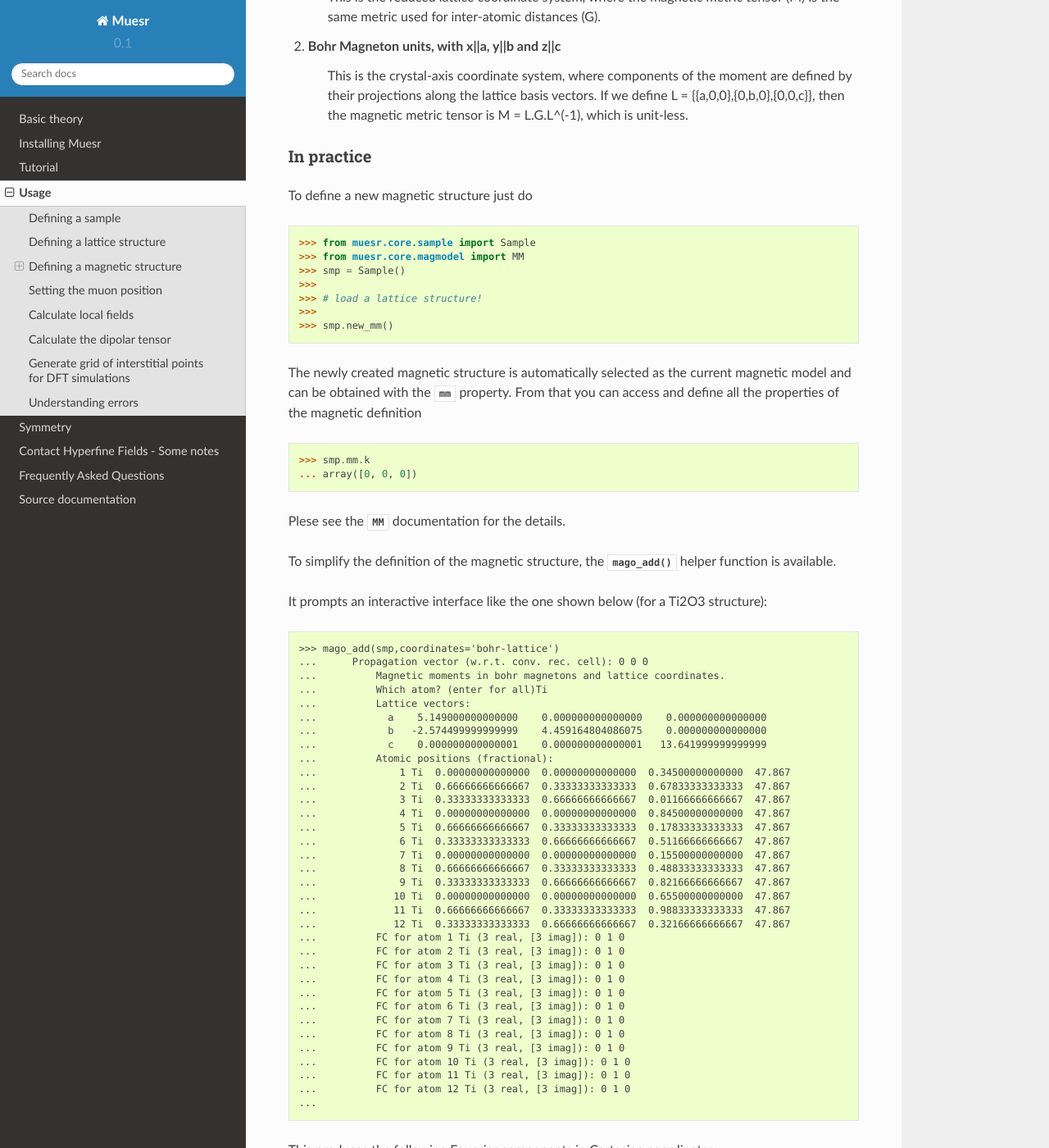
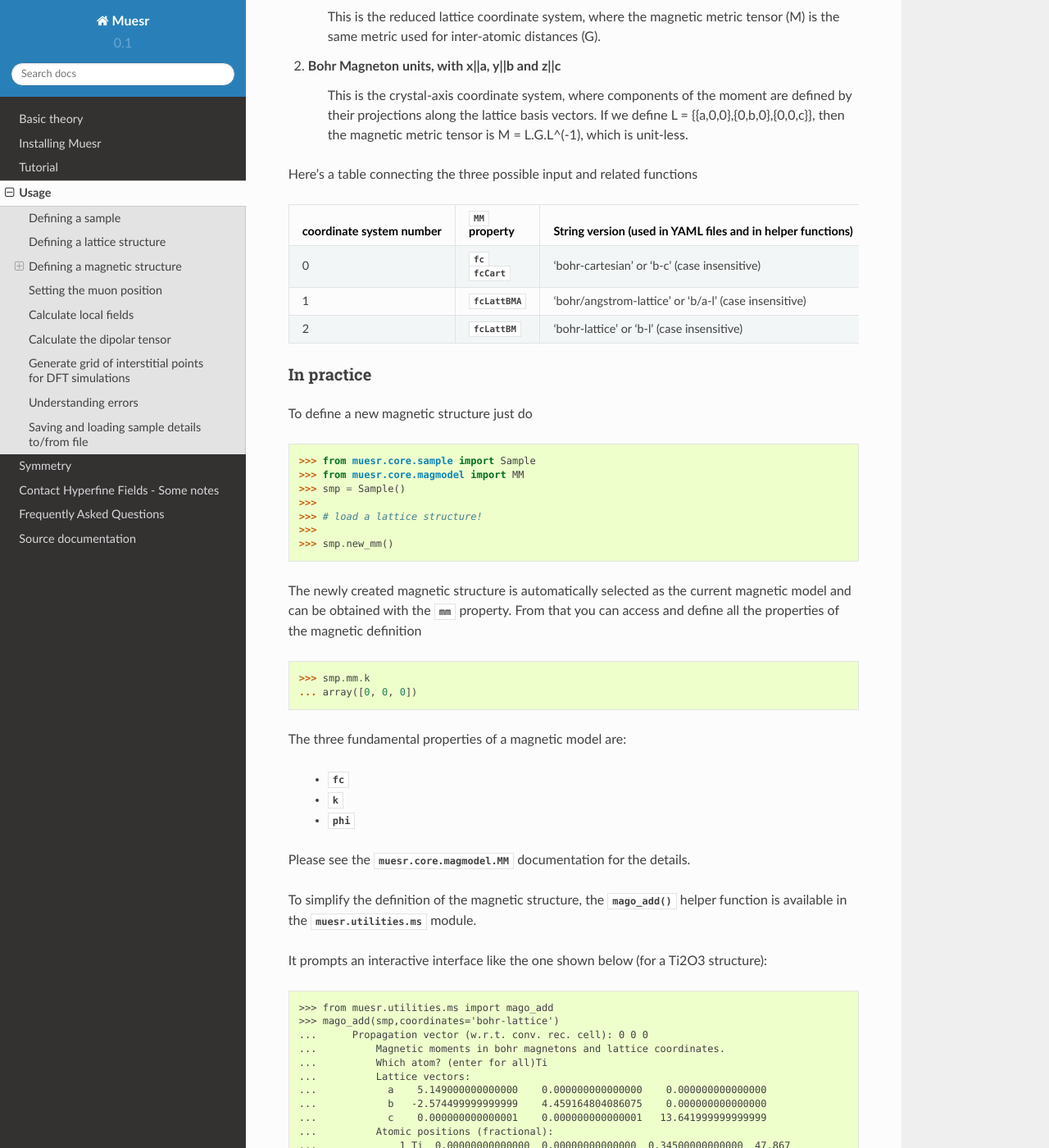
Before and after one commit to bonfus/muesr, a Sphinx documentation site: the page built from docs/Usage.rst, in a window 1280 px wide and 1400 px high, scrolled down 1503 px. Shown: the whole window at 82% size. Built offline with Sphinx 7.4.7 and the Read the Docs theme 2.0.0, drawn with Linux system fonts in a browser that asks for light colours; some of the changed text lies outside the part shown.

Commit message:
Documentation abouts saving samples and other minor edits/typos

```diff
--- a/docs/Usage.rst
+++ b/docs/Usage.rst
@@ -55,7 +55,8 @@
 ++++++++++++++++++
 
 In :mod:`muesr`, the propagation vector is always specified
-in **reciprocal lattice units**.
+in **reciprocal lattice units** with the
+:py:attr:`~muesr.core.magmodel.MM.k` property.
 
 Fourier components
 ++++++++++++++++++
@@ -81,6 +82,19 @@
     If we define L = {{a,0,0},{0,b,0},{0,0,c}}, then the magnetic metric
     tensor is M = L.G.L^(-1), which is unit-less.
 
+Here's a table connecting the three possible input and related functions
+
+.. table ::
+
+   ======================== ============================================ ===========================================================
+   coordinate system number :py:mod:`~muesr.core.magmodel.MM` property   String version (used in YAML files and in helper functions)
+   ======================== ============================================ ===========================================================
+   0                        :py:attr:`~muesr.core.magmodel.MM.fc`        'bohr-cartesian' or 'b-c' (case insensitive)
+                            :py:attr:`~muesr.core.magmodel.MM.fcCart`
+   1                        :py:attr:`~muesr.core.magmodel.MM.fcLattBMA` 'bohr/angstrom-lattice' or 'b/a-l' (case insensitive)
+   2                        :py:attr:`~muesr.core.magmodel.MM.fcLattBM`  'bohr-lattice' or 'b-l' (case insensitive)
+   ======================== ============================================ ===========================================================
+
 In practice
 +++++++++++
 
@@ -103,15 +117,23 @@
     ... array([0, 0, 0])
 
 
-Plese see the :py:mod:`~muesr.core.magmodel.MM` documentation for the
+The three fundamental properties of a magnetic model are:
+
+  - :py:attr:`~muesr.core.magmodel.MM.fc`
+  - :py:attr:`~muesr.core.magmodel.MM.k`
+  - :py:attr:`~muesr.core.magmodel.MM.phi`
+
+Please see the :py:mod:`muesr.core.magmodel.MM` documentation for the
 details.
 
 To simplify the definition of the magnetic structure, the
-:py:func:`~muesr.utilities.ms.mago_add` helper function is available.
+:py:func:`~muesr.utilities.ms.mago_add` helper function is available in
+the :py:mod:`muesr.utilities.ms` module.
 
 It prompts an interactive interface like the one shown below
 (for a Ti2O3 structure): ::
 
+    >>> from muesr.utilities.ms import mago_add
     >>> mago_add(smp,coordinates='bohr-lattice')
     ...      Propagation vector (w.r.t. conv. rec. cell): 0 0 0
     ... 	 Magnetic moments in bohr magnetons and lattice coordinates.
@@ -219,6 +241,10 @@
 The zeros in the Fourier components are from the atoms different from
 `Ti`.
 
+  .. note::
+     The phases can only be set with the :py:attr:`~muesr.core.magmodel.MM.phi`
+     property.
+
 
 Useful readings
 +++++++++++++++
@@ -228,10 +254,12 @@
 Setting the muon position
 -------------------------
 
-The muon position can be easly set with the .
+The muon position can be easily set with the
+:py:attr:`~muesr.core.sample.Sample.add_muon` method.
 
 If symmetry is defined, equivalent muon positions can be obtained with
-the function :py:func:`~muesr.utilities.muon.find_equiv`
+the function :py:func:`~muesr.utilities.muon.find_equiv` in the
+:py:mod:`muesr.utilities.muon` module.
 
 Calculate local fields
 ------------------------
@@ -292,3 +320,16 @@
 
 The utility functions are mainly intended for interactive usage and report
 problems by printing messages on the screen.
+
+
+Saving and loading sample details to/from file
+----------------------------------------------
+
+To save a sample use :py:func:`~muesr.io.sampleIO.save_sample`. To load
+a saved sample use :py:func:`~muesr.io.sampleIO.load_sample`.
+
+Data is stored in an YAML file. It is possible (but error prone) to write
+an input file by hand. When loaded, the file will undergo a minimal
+validation. Spotting errors is not so easy so the best method to specify
+the sample details is probably using the various functions discussed in
+this manual.
```
Also changed, not shown: docs/Source.rst (+8 -0 lines).
